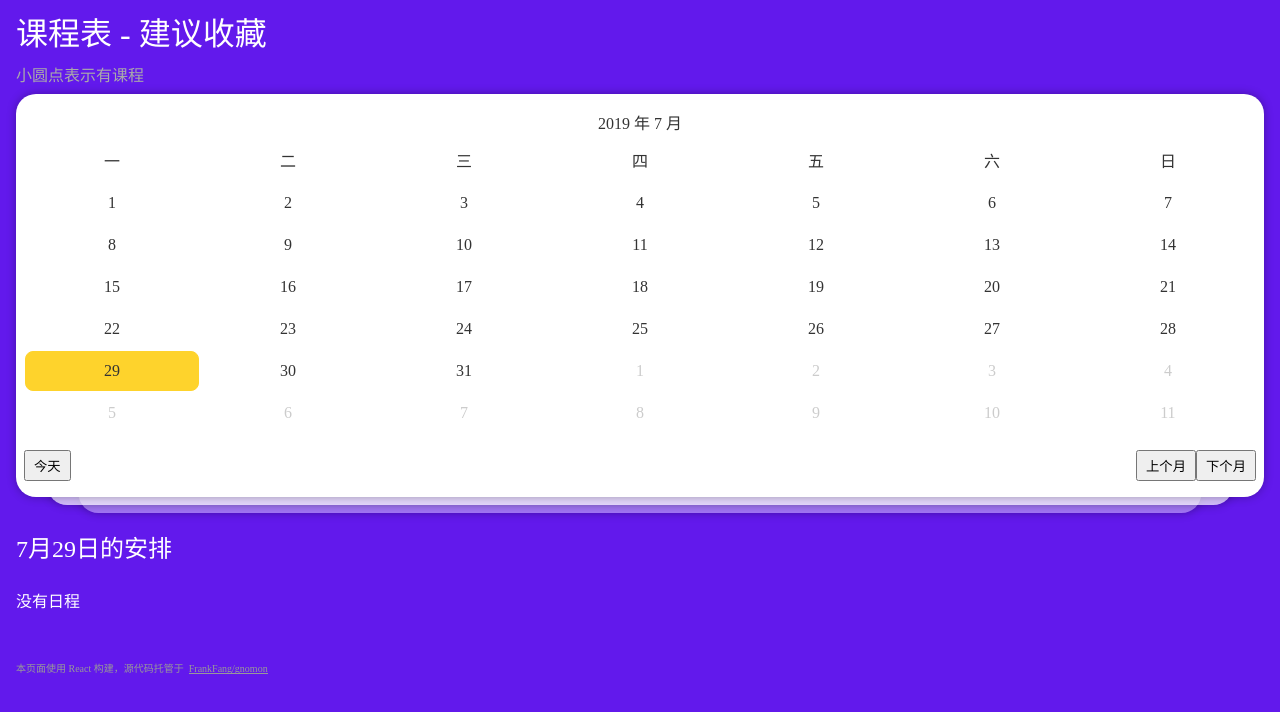
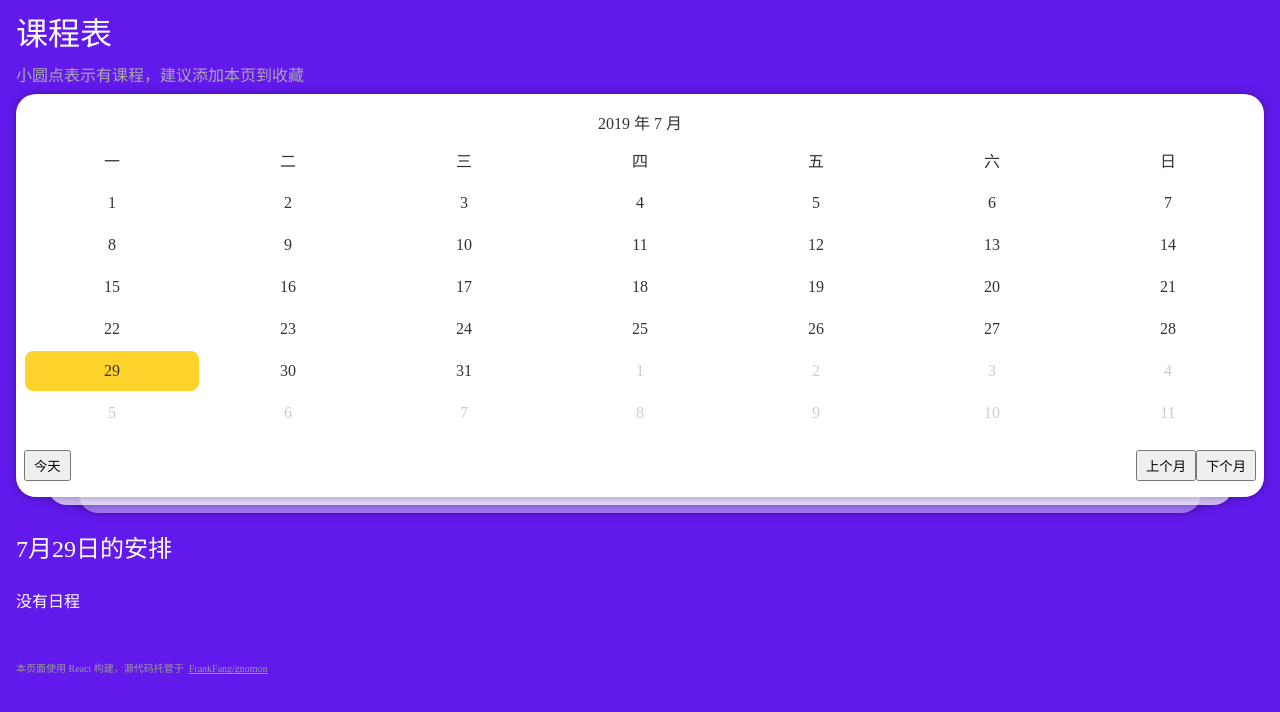
Before and after one commit to jirengu-inc/gnomon, a React (Create React App) app: page / in a window 1280 px wide. Shown: the top 712 px of the page. Built offline with nearby package versions, Linux system fonts and the light colour scheme.

Commit message:
update title

```diff
--- a/src/App/App.tsx
+++ b/src/App/App.tsx
@@ -31,8 +31,8 @@ const App: React.FC = () => {
   }, []);
   return (
     <div className={styles.wrapper}>
-      <h1 className={styles.h1}>{title || '课程表'} - 建议收藏</h1>
-      <p className={styles.p}>小圆点表示有课程</p>
+      <h1 className={styles.h1}>{title || '课程表'}</h1>
+      <p className={styles.p}>小圆点表示有课程，建议添加本页到收藏</p>
       <Calendar events={events} value={date} onChange={setDate}/>
       <EventList title={`${new Date2(date).toString('M月d日')}的安排`} events={selectedEvents()}/>
       <footer className={styles.footer}>本页面使用 React 构建，源代码托管于 &nbsp;
```
